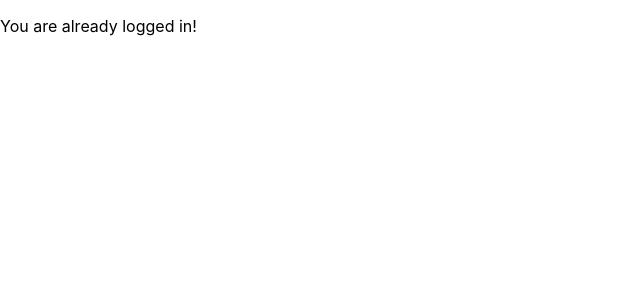
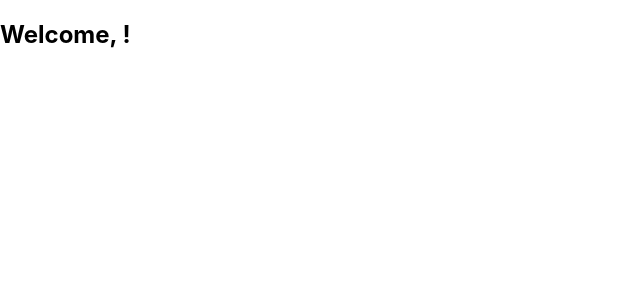
Before and after one commit to JustCat141/SZFM-Nagyprojekt, a React (Create React App) app in the folder App-frontend/app-frontend/: page / in a window 1280 px wide. Both pictures are taken after a click on the button "Bejelentkezés". Shown: the top 300 px of the page, without its empty margins (0-640 px from the left). Built offline with nearby package versions, Linux system fonts and the light colour scheme.

Commit message:
Dashboard kezdetleges változatának az implementálása

```diff
--- a/App-frontend/app-frontend/src/App.js
+++ b/App-frontend/app-frontend/src/App.js
@@ -3,6 +3,7 @@ import { Provider } from 'react-redux';
 import { configureStore } from '@reduxjs/toolkit';
 import authReducer from './components/global-states/authSlice';
 import Login from './components/login-page/Login'; // Import your Login component
+import Dashboard from './components/dashboard/Dashboard';
 
 const store = configureStore({
   reducer: {
@@ -14,7 +15,7 @@ function App() {
   return (
     <Provider store={store}>
       {store.getState().auth.isLoggedIn ? (
-        <p>You are already logged in!</p>
+        <Dashboard />
       ) : (
         <Login />
       )}
--- /dev/null
+++ b/App-frontend/app-frontend/src/components/dashboard/Dashboard.js
@@ -0,0 +1,23 @@
+// dashboard.js
+import React from 'react';
+import { useSelector } from 'react-redux';
+
+function Dashboard() {
+  // Use useSelector to access the user state from Redux store
+  const user = useSelector((state) => state.auth.user);
+
+  return (
+    <div>
+      {user ? (
+        <div>
+          <h2>Welcome, {user.username}!</h2>
+          {/* Render other user information */}
+        </div>
+      ) : (
+        <p>User not logged in</p>
+      )}
+    </div>
+  );
+}
+
+export default Dashboard;
--- a/App-frontend/app-frontend/src/components/helper-functions/Decode.js
+++ b/App-frontend/app-frontend/src/components/helper-functions/Decode.js
@@ -1,4 +1,4 @@
-export const decode = (encodedString) => {
+export const Decode = (encodedString) => {
     let decodedString = '';
     let shift = 3;
 
--- /dev/null
+++ b/App-frontend/app-frontend/src/components/helper-functions/Encode.js
@@ -0,0 +1,21 @@
+export const Encode = (inputString) => {
+    let encodedString = '';
+
+    for (let i = 0; i < inputString.length; i++) {
+        let shift = 3;
+        const char = inputString.charAt(i);
+        let encodedChar = char;
+
+      if (char.match(/[a-z]/i)) {
+        const isUpperCase = char === char.toUpperCase();
+        const baseCharCode = isUpperCase ? 'A'.charCodeAt(0) : 'a'.charCodeAt(0);
+        const charCode = char.charCodeAt(0);
+        const shiftedCharCode = ((charCode - baseCharCode + shift) % 26) + baseCharCode;
+        encodedChar = String.fromCharCode(shiftedCharCode);
+      }
+
+      encodedString += encodedChar;
+    }
+
+    return encodedString;
+}
--- a/App-frontend/app-frontend/src/components/login-page/Login.js
+++ b/App-frontend/app-frontend/src/components/login-page/Login.js
@@ -3,6 +3,10 @@ import React, { useState } from 'react';
 import { useSelector, useDispatch } from 'react-redux';
 import { login } from '../global-states/authSlice';
 import classes from "../../styles/Login.module.css";
+import {Encode} from '../helper-functions/Encode';
+import { Decode } from "../helper-functions/Decode"
+import Dashboard from '../dashboard/Dashboard';
+
 function Login() {
   const [username, setUsername] = useState('');
   const [password, setPassword] = useState('');
@@ -10,7 +14,13 @@ function Login() {
   const dispatch = useDispatch();
 
   const handleLogin = () => {
+    console.log(Encode(`${username} ${password}`));
+    console.log(Decode(Encode(`${username} ${password}`)));
+
     // You should perform your authentication logic here
+
+
+    // Fetch the list of questionnaires from the database
 
 
     // If authentication is successful, dispatch the login action
@@ -20,8 +30,12 @@ function Login() {
   return (
     <div>
       {isLoggedIn ? (
-        <p>You are already logged in!</p>
+        <Dashboard />
       ) : (
+        <div className={classes['login-page']}>
+          <div className={classes['login-page-logo-image-box']}>
+            <img src="" className={classes['login-page-logo-image']}/>
+          </div>
           <div className={classes['login-box']}>
             <p className={classes['login-main-title']}>Bejelentkezés</p>
             <div className={classes['login-input-box']}>
@@ -47,6 +61,7 @@ function Login() {
               onClick={handleLogin}>Bejelentkezés</button>
             </div>
           </div>
+        </div>
       )}
     </div>
   );
```
Lines whose indentation alone changed are shown as unchanged.
